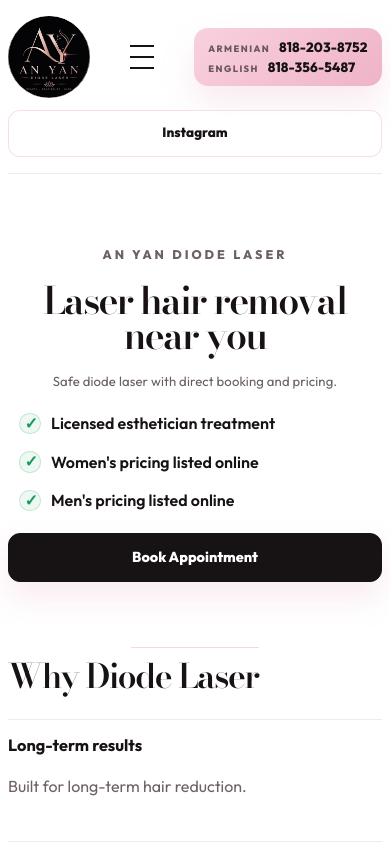
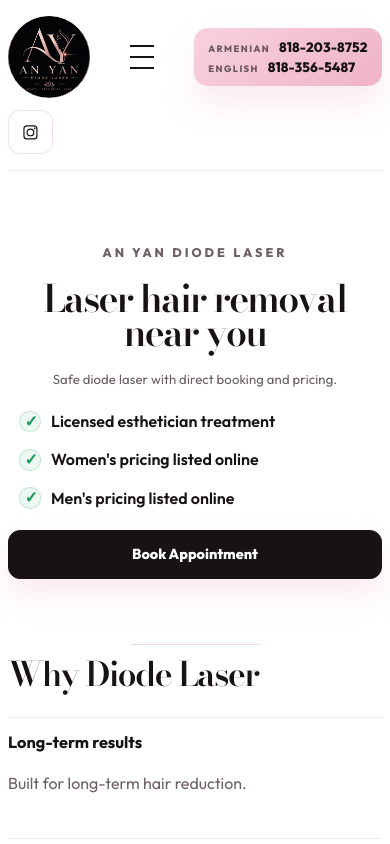
Before and after one commit to aroarakelyan1978-code/DIODE-LASER, a website: page index.html in a window 390 px wide. Shown: the top 844 px of the page. Drawn offline with nearby package versions, Linux system fonts and the light colour scheme.

Commit message:
Replace Instagram text CTA with icon

```diff
--- a/index.html
+++ b/index.html
@@ -69,8 +69,14 @@
           href="https://www.instagram.com/diode_laserr/"
           target="_blank"
           rel="noreferrer"
+          aria-label="Instagram"
+          title="Instagram"
         >
-          Instagram
+          <svg viewBox="0 0 24 24" aria-hidden="true" focusable="false">
+            <path
+              d="M7.5 3h9A4.5 4.5 0 0 1 21 7.5v9a4.5 4.5 0 0 1-4.5 4.5h-9A4.5 4.5 0 0 1 3 16.5v-9A4.5 4.5 0 0 1 7.5 3Zm0 1.5A3 3 0 0 0 4.5 7.5v9a3 3 0 0 0 3 3h9a3 3 0 0 0 3-3v-9a3 3 0 0 0-3-3h-9Zm9.75 1.125a1.125 1.125 0 1 1 0 2.25 1.125 1.125 0 0 1 0-2.25ZM12 7a5 5 0 1 1 0 10 5 5 0 0 1 0-10Zm0 1.5A3.5 3.5 0 1 0 12 15.5 3.5 3.5 0 0 0 12 8.5Z"
+            ></path>
+          </svg>
         </a>
 
         <div class="header-phone" aria-label="Contact phone numbers">
--- a/styles.css
+++ b/styles.css
@@ -136,10 +136,17 @@ main {
 }
 
 .header-instagram {
+  width: 3rem;
   min-height: 3rem;
-  padding-inline: 1.25rem;
+  padding: 0;
   justify-self: end;
-  white-space: nowrap;
+  flex: 0 0 auto;
+}
+
+.header-instagram svg {
+  width: 1.18rem;
+  height: 1.18rem;
+  fill: currentColor;
 }
 
 .menu-toggle {
@@ -1357,9 +1364,9 @@ code {
   }
 
   .header-instagram {
+    width: 2.8rem;
     min-height: 2.8rem;
-    padding-inline: 0.95rem;
-    font-size: 0.84rem;
+    padding: 0;
   }
 }
 
@@ -1400,8 +1407,9 @@ code {
   }
 
   .header-instagram {
+    width: 2.8rem;
+    grid-column: auto;
     order: 4;
-    grid-column: 1 / -1;
     justify-self: start;
   }
 
@@ -1565,4 +1573,8 @@ code {
   .booking-links {
     width: 100%;
   }
-}
+
+  .header-instagram.button {
+    width: 2.8rem;
+  }
+}
```
Also changed, not shown: privacy-policy.html (+7 -1 lines), terms-and-conditions.html (+7 -1 lines).
